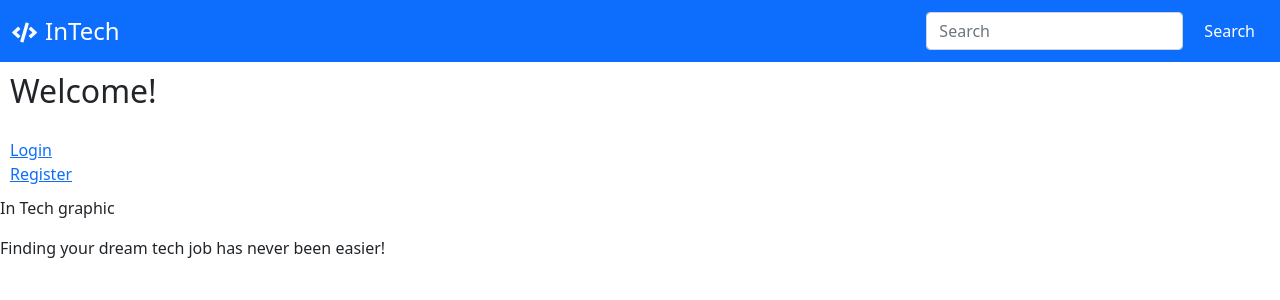
After one commit to KingdomTechie/CAPSTONE, a Node server app: template views/landing.ejs in a window 1280 px wide. The commit adds this page. Shown: the top 300 px of the page. Run offline with Node 20, Linux system fonts and the light colour scheme; the template is opened without the code that fills it, so the values that code supplies are empty; some libraries are stand-ins or nearby versions.

Commit message:
Working on error handling, landing page and overall CSS

```diff
--- a/controllers/auth.js
+++ b/controllers/auth.js
@@ -37,7 +37,6 @@ router.post("/register", async function(req, res) {
 
     const newUser = await db.User.create(req.body)
 
-
     return res.redirect("/login")
 
     } catch(err) {
@@ -59,12 +58,12 @@ router.post("/login", async function(req, res) {
     const foundUser = await db.User.findOne({email: req.body.email})
     if(!foundUser) return res.redirect("/register");
     const doesMatch = await bcrypt.compare(req.body.password, foundUser.password);
-    if (!doesMatch) return res.send("Password invalid")
+    if (!doesMatch) return res.render("errors/passwordError")
     req.session.currentUser = {
         id: foundUser._id,
         username: foundUser.username
     }
-    return res.redirect("/")
+    return res.redirect("/home")
     } catch(err) {
         console.log(err);
         res.send(err)
--- a/public/styles/main.css
+++ b/public/styles/main.css
@@ -151,3 +151,14 @@ Homepage View if user is signed in
 .card_link_div {
     margin-bottom: 0;
 }
+
+
+/* ---------------------
+   Error message CSS
+-----------------------*/
+.passwordError_div {
+
+    width: 400px;
+    margin-left: 40%;
+    margin-top: 10%;
+}
--- a/server.js
+++ b/server.js
@@ -81,7 +81,14 @@ app.use("/", controllers.auth)
 /* ===========================
         Home Route
 ==============================*/
-app.get("/", async function (req, res) {
+
+app.get("/", function (req, res) {
+  return res.render("landing")
+})
+
+
+
+app.get("/home", async function (req, res) {
 
   const foundUser = await db.User.find()
   const foundjobListings = await db.JobListings.find({}).populate("company")
@@ -91,8 +98,10 @@ app.get("/", async function (req, res) {
     if (foundUser[i]._id == req.session.currentUser.id) {
       newFoundUser = foundUser[i]
       console.log(newFoundUser);
+
     }
   }
+
 
   const context = {
         user: req.session.currentUser,
--- /dev/null
+++ b/views/errors/updatedError.ejs
@@ -0,0 +1,6 @@
+<%- include("partials/header.ejs"); %>
+
+<div>
+    <h1>Updated errors are found here</h1>
+    <a href="/home">Home</a>
+</div>
--- /dev/null
+++ b/views/landing.ejs
@@ -0,0 +1,17 @@
+<%- include("partials/header.ejs"); %>
+
+<html>
+    <body>
+        <h2>Welcome!</h2>
+            <div class="welcome_div">
+                <a href="/login">Login</a><br>
+                <a href="/register">Register</a><br>
+            </div>
+
+            <div class='welcome_card'>
+                <p>In Tech graphic</p>
+                <p>Finding your dream tech job has never been easier!</p>
+            </div>
+
+    </body>
+</html>
```
Also changed, not shown: sidefile.ejs (+15 -0 lines), views/errors/passwordError.ejs (added, +10 -0 lines).
